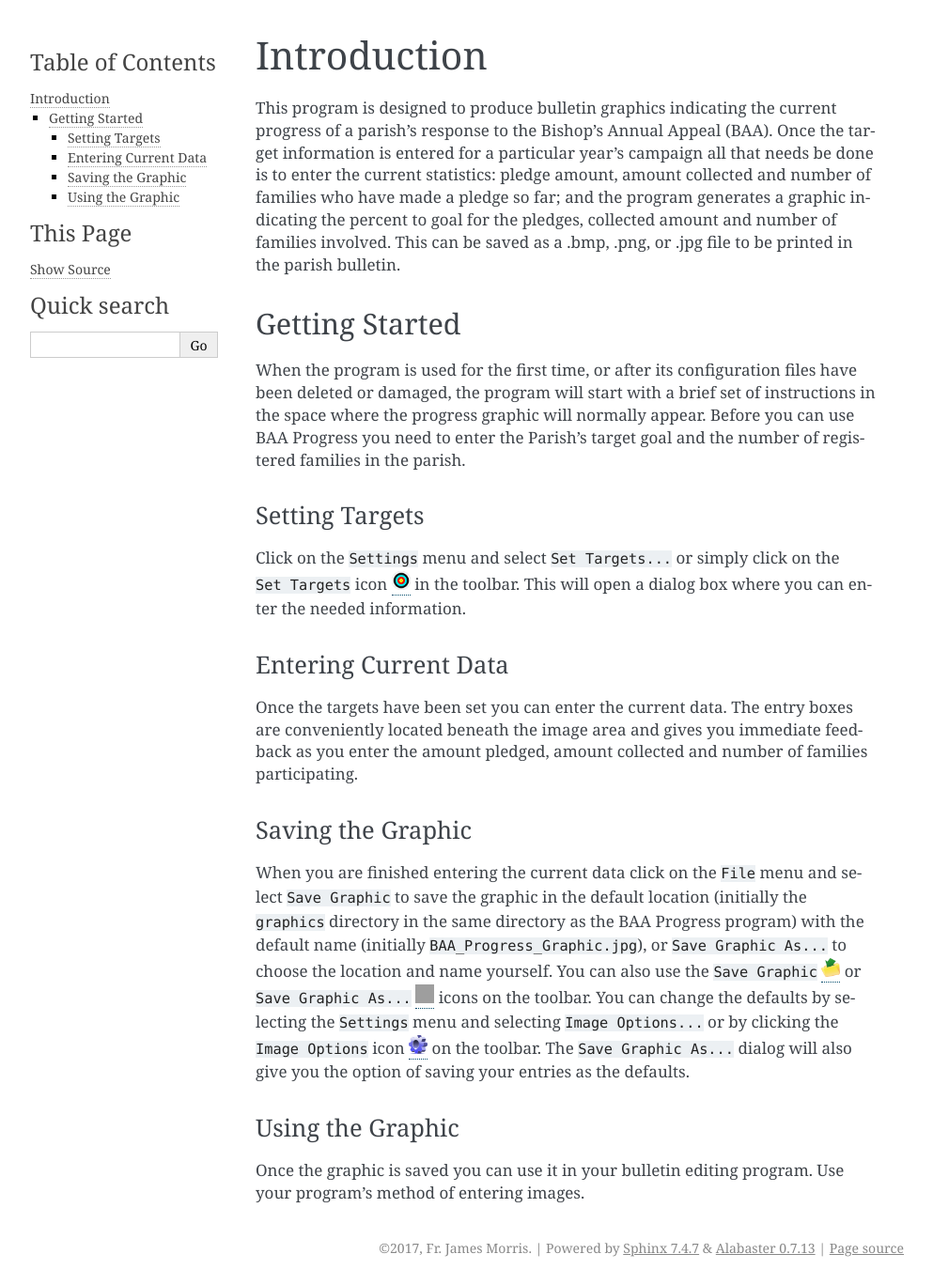
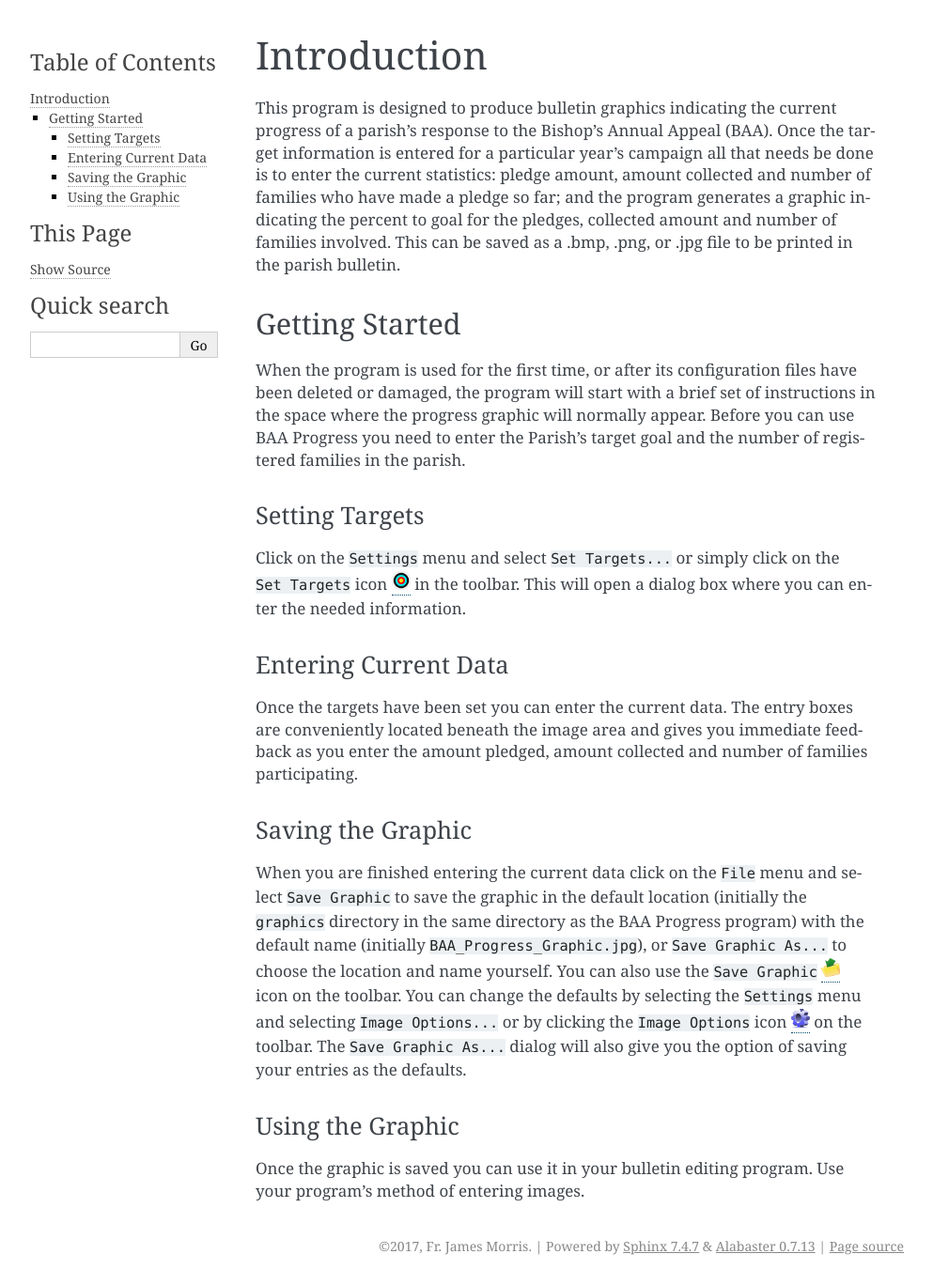
Before and after one commit to JMorris1575/BAA-2017, a Sphinx documentation site: the page built from docs/introduction.rst, in a window 1280 px wide. Shown: the whole page at 94% size, without its empty margins (148-1141 px from the left). Built offline with Sphinx 7.4.7, drawn with Linux system fonts in a browser that asks for light colours; grey boxes are pictures that could not be loaded.

Commit message:
Eliminated reference to SaveAs in introduction.rst

```diff
--- a/docs/introduction.rst
+++ b/docs/introduction.rst
@@ -49,7 +49,7 @@ Saving the Graphic
 When you are finished entering the current data click on the ``File`` menu and select ``Save Graphic`` to save the
 graphic in the default location (initially the ``graphics`` directory in the same directory as the BAA Progress program)
 with the default name (initially ``BAA_Progress_Graphic.jpg``), or ``Save Graphic As...`` to choose the location and
-name yourself. You can also use the ``Save Graphic`` |save| or ``Save Graphic As...`` |saveas| icons on the toolbar.
+name yourself. You can also use the ``Save Graphic`` |save| icon on the toolbar.
 You can change the defaults by selecting the ``Settings`` menu and selecting ``Image Options...`` or by clicking the
 ``Image Options`` icon |imageoptions| on the toolbar. The ``Save Graphic As...`` dialog will also give you the option
 of saving your entries as the defaults.
```
